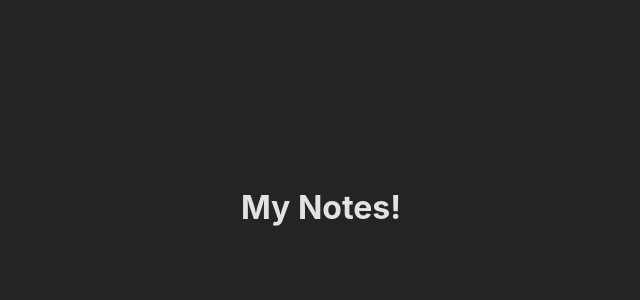
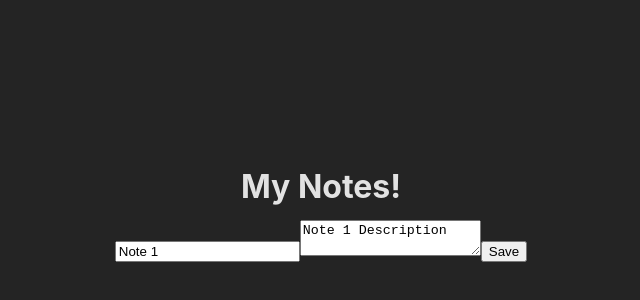
Before and after one commit to VivianaS14/react-note-app, a React (Vite) app: page /edit-note/1 in a window 1280 px wide. Before the commit this address had no page. Shown: the part 192-492 px from the top of the page, without its empty margins (319-959 px from the left). Built offline with nearby package versions, Linux system fonts and the light colour scheme.

Commit message:
feat: updated note

```diff
--- a/src/App.jsx
+++ b/src/App.jsx
@@ -16,6 +16,7 @@ const App = () => {
         <Routes>
           <Route path="/" element={<NotesList />} />
           <Route path="/create-note" element={<NotesForm />} />
+          <Route path="/edit-note/:id" element={<NotesForm />} />
         </Routes>
       </BrowserRouter>
     </div>
--- a/src/components/NotesForm.jsx
+++ b/src/components/NotesForm.jsx
@@ -1,24 +1,49 @@
-import React, { useState } from "react";
+import React, { useEffect, useState } from "react";
 import { useForm } from "react-hook-form";
-import { useDispatch } from "react-redux";
-import { addNote } from "../features/notes/notesSlice";
+import { useDispatch, useSelector } from "react-redux";
+import { addNote, updateNote } from "../features/notes/notesSlice";
 import { v4 as uuid } from "uuid";
-import { useNavigate } from "react-router-dom";
+import { useNavigate, useParams } from "react-router-dom";
 
 const NotesForm = () => {
   const { register, handleSubmit } = useForm();
+  const [note, setNote] = useState({
+    title: "",
+    description: "",
+  });
+  const notes = useSelector((state) => state.notes);
   const dispatch = useDispatch();
   const navigate = useNavigate();
+  const params = useParams();
 
-  const onSubmit = (note) => {
-    dispatch(
-      addNote({
-        ...note,
-        id: uuid(),
-      })
-    );
+  const onSubmit = (_note) => {
+    if (params.id) {
+      dispatch(
+        updateNote({
+          ..._note,
+          id: note.id,
+        })
+      );
+    } else {
+      dispatch(
+        addNote({
+          ..._note,
+          id: uuid(),
+        })
+      );
+    }
+
     navigate("/");
   };
+
+  useEffect(() => {
+    if (params.id) {
+      let note = notes.find((note) => note.id === params.id);
+      setNote(note);
+      document.getElementById("title").value = note.title;
+      document.getElementById("description").value = note.description;
+    }
+  }, []);
 
   return (
     <div>
--- a/src/components/NotesList.jsx
+++ b/src/components/NotesList.jsx
@@ -19,11 +19,13 @@ const NotesList = () => {
         <h2>Notes {notes.length}</h2>
         <Link to="/create-note">Create task</Link>
       </header>
+
       {notes.map((note) => (
         <div key={note.id}>
           <h3>{note.title}</h3>
           <p>{note.description}</p>
           <button onClick={() => handleDelete(note.id)}>Delete</button>
+          <Link to={`/edit-note/${note.id}`}>Edit</Link>
         </div>
       ))}
     </div>
--- a/src/features/notes/notesSlice.js
+++ b/src/features/notes/notesSlice.js
@@ -22,15 +22,25 @@ export const notesSlice = createSlice({
         addNote: (state, action) => {
             state.push(action.payload)
         },
+        updateNote: (state, action) => {
+            const { id, title, description } = action.payload
+
+            const noteFound = state.find(note => note.id === id)
+            if (noteFound) {
+                noteFound.title = title
+                noteFound.description = description
+            }
+        },
         deleteNote: (state, action) => {
             const noteFound = state.find(note => note.id === action.payload)
             if (noteFound) {
                 state.splice(state.indexOf(noteFound), 1)
             }
-        }
+        },
+
     }
 })
 
-export const { addNote, deleteNote } = notesSlice.actions
+export const { addNote, updateNote, deleteNote } = notesSlice.actions
 
 export default notesSlice.reducer
```
